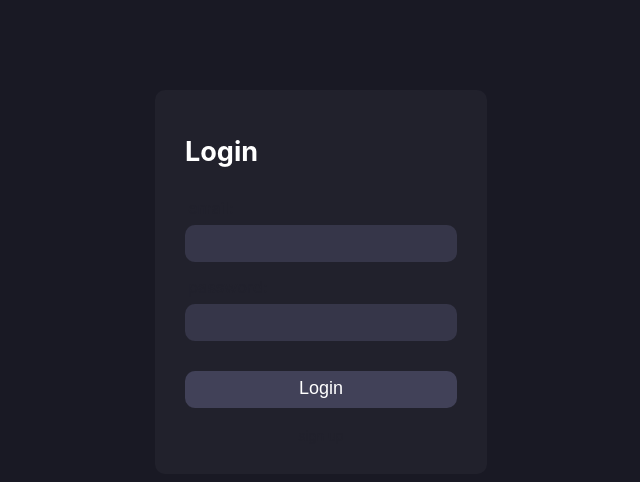
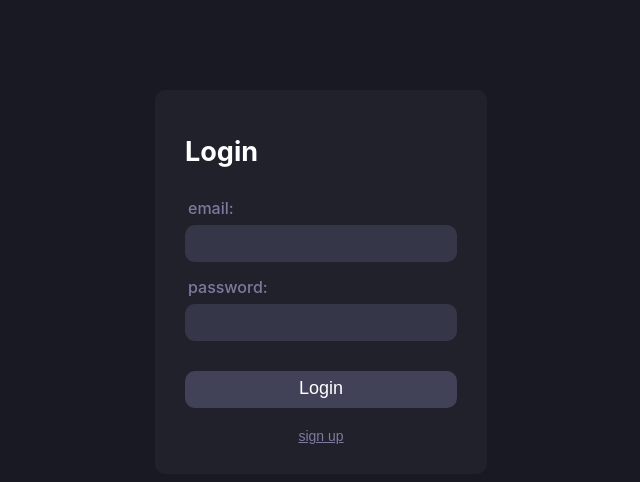
Before and after one commit to Noevenzahn/to-do-liste, a React (Create React App) app: page / in a window 1280 px wide. Shown: the top 482 px of the page, without its empty margins (319-959 px from the left). Built offline with nearby package versions, Linux system fonts and the light colour scheme; no server answers.

Commit message:
fix onclick edit bugs

```diff
--- a/src/App.scss
+++ b/src/App.scss
@@ -28,19 +28,19 @@ nav {
   label {
     margin: 5px 0 7px 3px;
     font-weight: 500;
-    color: var(--color-600);
+    color: var(--color-100);
   }
   .signup {
     margin: 0;
     padding: 0;
     font-size: 14px;
     background-color: transparent;
-    color: var(--color-600);
+    color: var(--color-100);
     text-decoration: underline;
     transition: color 200ms ease-in-out;
 
     &:hover {
-      color: var(--color-500);
+      color: var(--color-200);
     }
   }
 }
--- a/src/components/Dropdown/Dropdown.scss
+++ b/src/components/Dropdown/Dropdown.scss
@@ -12,6 +12,8 @@
 
   input {
     margin: 0;
+    padding: 7px 20px 9px 20px;
+    background-color: var(--color-400);
   }
   button {
     margin: 0 0 0 10px;
--- a/src/components/TodoItem/TodoItem.js
+++ b/src/components/TodoItem/TodoItem.js
@@ -36,22 +36,18 @@ export default function TodoItem({
           className="button--done"
           onClick={() => markAsDone(id)}></button>
         {!edit ? (
-          <form onSubmit={(e) => submitEdit(e)}>
           <input
             value={todo}
-              ref={todoInput}
             onClick={(e) => {
               e.preventDefault();
               setEdit((state) => !state);
               setName(todo);
               setEditMode(true);
-                todoInput.current.focus();
+              todoInput.current?.focus();
             }}
             readOnly
           />
-          </form>
         ) : (
-          <form onSubmit={(e) => submitEdit(e)}>
           <input
             value={name}
             ref={todoInput}
@@ -59,8 +55,15 @@ export default function TodoItem({
               editItem(id);
               setName(e.target.value);
             }}
+            onBlur={(e) => {
+              if (name === todo) {
+                setEdit((state) => !state);
+
+                return;
+              }
+              submitEdit(e);
+            }}
           />
-          </form>
         )}
         <div className="box__buttons">
           <span className="date">{date}</span>
```
Lines whose indentation alone changed are shown as unchanged.
